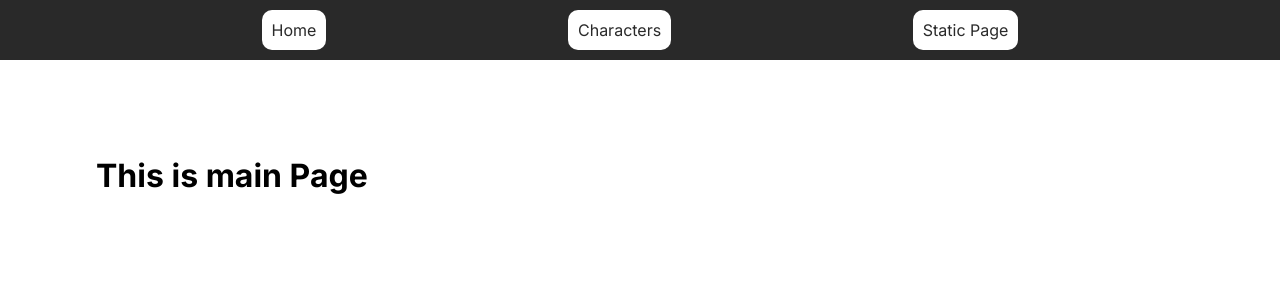
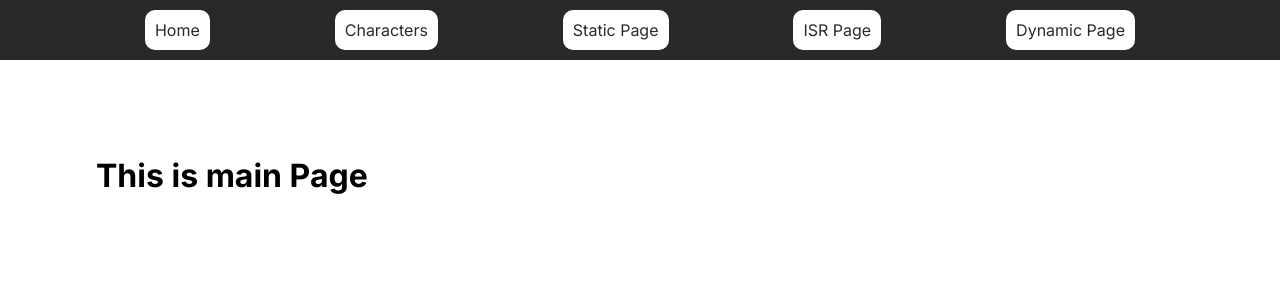
Before and after one commit to MohammadBaseer/Next-JS-Characters-API-Practice, a Next.js app: page / in a window 1280 px wide. Shown: the top 300 px of the page. Built offline with nearby package versions, Linux system fonts and the light colour scheme.

Commit message:
Links Created

```diff
--- a/src/Components/navbar/Navbar.tsx
+++ b/src/Components/navbar/Navbar.tsx
@@ -22,9 +22,12 @@ const Navbar = () => {
         <li>
           <Link className={styles.links} href={"/staticpage"}>Static Page</Link>
         </li>
-        {/* <li>
-          <Link href={"etc"}>Hello there page</Link>
-        </li> */}
+        <li>
+          <Link className={styles.links} href={"/ISR"}>ISR Page</Link>
+        </li>
+        <li>
+          <Link className={styles.links} href={"/dynamic"}>Dynamic Page</Link>
+        </li>
       </ul>
     </nav>
   );
```
